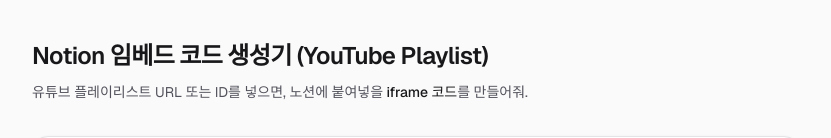
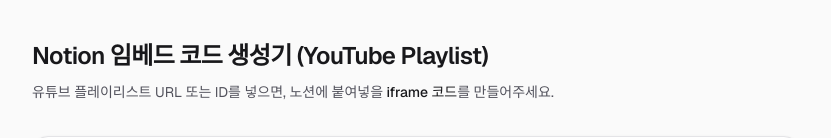
Before and after one commit to googoo81/notion_embed-playlist, a Next.js app: page / in a window 1280 px wide. Shown: the top 138 px of the page, without its empty margins (224-1055 px from the left). Built offline with nearby package versions, Linux system fonts and the light colour scheme.

Commit message:
edit site inner comment

```diff
--- a/app/home-page.tsx
+++ b/app/home-page.tsx
@@ -114,7 +114,7 @@
             <span className="font-medium text-zinc-900 dark:text-zinc-50">
               iframe 코드
             </span>
-            를 만들어줘.
+            를 만들어주세요.
           </p>
         </header>
 
```
